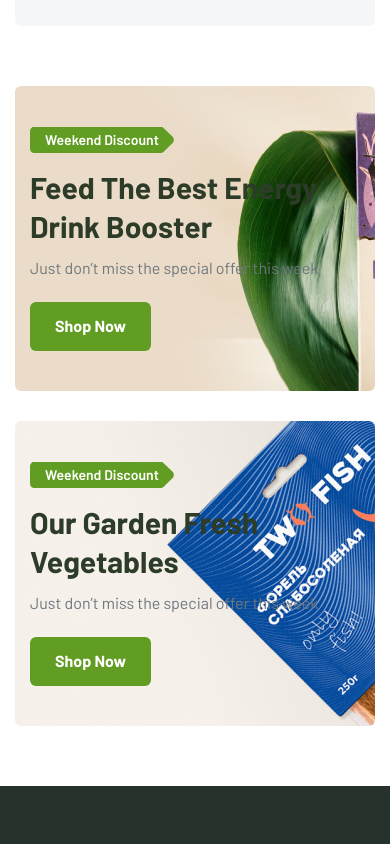
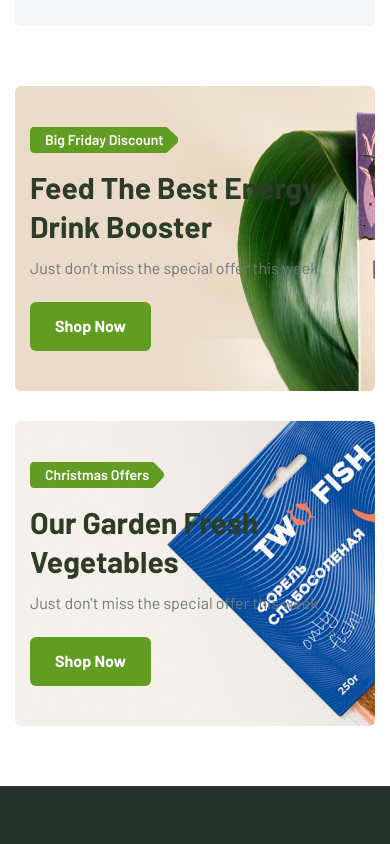
Before and after one commit to Dalaxshan/Q-Mart, a Next.js app: page / in a window 390 px wide. Shown: the part 4340-5184 px from the top of the page. Built offline with nearby package versions, Linux system fonts and the light colour scheme; no server answers; the database is empty; a web font is replaced by a local one.

Commit message:
feat: enhance checkout and footer styles for better mobile responsiveness

```diff
--- a/public/assets/scss/elements/_social.scss
+++ b/public/assets/scss/elements/_social.scss
@@ -1,6 +1,6 @@
 
 .social-and-payment-area-wrapper{
-    padding: 25px 0;
+    padding: 12px 0;
     border-top: 1px solid #E2E2E2;
     display: flex;
     align-items: center;
@@ -22,6 +22,9 @@
         @media #{$large-mobile} {
             flex-direction: column;
             align-items: center;
+            .payment-title{
+                padding-top: 10px;
+            }
             p{
                 margin: 0;
             }
@@ -38,6 +41,7 @@
         font-weight: 400;
         @media #{$large-mobile} {
             display: none;
+
         }
     }
     ul{
--- a/src/app/(inner)/checkout/CheckOutMain.tsx
+++ b/src/app/(inner)/checkout/CheckOutMain.tsx
@@ -150,7 +150,7 @@ export default function CheckOutMain() {
       <div className="w-full max-w-[1696px] m-auto px-[15px]">
         <div className="flex flex-wrap -mx-3">
           {/* Left: Billing Details */}
-          <div className="w-full max-w-full shrink-0 px-[0.75rem] order-2! lg:w-2/3 xl:order-1! pr--40">
+          <div className="w-full max-w-full shrink-0 px-[0.75rem] order-1! lg:w-2/3 xl:order-1! pr--40">
             <div className="rts-billing-details-area">
               <h3 className="title">Shipping Details</h3>
               <form onSubmit={handlePlaceOrder}>
@@ -178,7 +178,7 @@ export default function CheckOutMain() {
           </div>
 
           {/* Right: Order Summary */}
-          <div className="w-full max-w-full shrink-0 px-[0.75rem] order-1! lg:w-1/3 xl:order-2!">
+          <div className="w-full max-w-full shrink-0 px-[0.75rem] order-2! lg:w-1/3 xl:order-2!">
             <h3 className="title-checkout">Your Order</h3>
             <div className="right-card-sidebar-checkout">
               <div className="top-wrapper">
--- a/src/app/globals.css
+++ b/src/app/globals.css
@@ -28,6 +28,59 @@
   :root {
     --background: #0a0a0a;
     --foreground: #ededed;
+  }
+}
+
+.social-and-payment-area-wrapper {
+  padding: 12px 0 !important;
+}
+
+@media only screen and (max-width: 767px) {
+  .social-and-payment-area-wrapper .payment-access .payment-title {
+    padding-top: 10px;
+  }
+
+  .checkout-area .title-checkout {
+    margin-bottom: 16px;
+  }
+
+  .checkout-area .right-card-sidebar-checkout .top-wrapper,
+  .checkout-area .right-card-sidebar-checkout .single-shop-list {
+    margin-left: 16px;
+    margin-right: 16px;
+  }
+
+  .checkout-area .right-card-sidebar-checkout .top-wrapper {
+    padding: 20px 0 16px;
+  }
+
+  .checkout-area .right-card-sidebar-checkout .single-shop-list {
+    flex-direction: row;
+    align-items: center;
+    padding: 18px 0;
+  }
+
+  .checkout-area .right-card-sidebar-checkout .single-shop-list .left-area {
+    min-width: 0;
+    flex: 1;
+  }
+
+  .checkout-area .right-card-sidebar-checkout .single-shop-list .title {
+    max-width: none;
+    overflow-wrap: anywhere;
+  }
+
+  .checkout-area .right-card-sidebar-checkout .single-shop-list .price {
+    flex-shrink: 0;
+    text-align: right;
+  }
+
+  .checkout-area .right-card-sidebar-checkout .cottom-cart-right-area {
+    padding: 20px 16px;
+  }
+
+  .checkout-area .right-card-sidebar-checkout .cottom-cart-right-area .rts-btn {
+    width: 100%;
   }
 }
 
@@ -74,11 +127,11 @@ body {
 
 .discount-product-grid > .discount-offer .thumbnail-preview .badge {
   position: absolute;
-  top: 0;
+  top: 20px;
   left: 0;
   z-index: 5;
-  width: 110px;
-  height: 73px;
+  width: 120px;
+  height: 100px;
   line-height: 0;
 }
 
@@ -132,7 +185,7 @@ body {
   }
 
   .discount-product-grid > .discount-offer .thumbnail-preview {
-    flex-basis: 140px;
+    flex-basis: 240px;
     width: 140px;
     height: 160px;
   }
--- a/src/components/footer/FooterThree.tsx
+++ b/src/components/footer/FooterThree.tsx
@@ -148,9 +148,15 @@ function FooterThree() {
                     </li>
                   </ul>
                 </div>
+
                 <div className="payment-access">
-                  <span>Payment Accepts:</span>
-                  <Image height={80} width={200} src="/assets/images/shop/03.png" alt="payment" />
+                  <span className="payment-title">Payment Accepts:</span>
+                  <Image
+                    height={80}
+                    width={200}
+                    src="/assets/images/shop/03.png"
+                    alt="payment"
+                  />
                 </div>
               </div>
             </div>
--- a/src/components/footer/FooterTwo.tsx
+++ b/src/components/footer/FooterTwo.tsx
@@ -164,7 +164,7 @@ function FooterTwo() {
                                     </p>
                                     <div className="payment-processw-area">
                                         <span>Payment Accepts:</span>
-                                        <Image height={20} width={80} src="assets/images/shop/03.png" alt="payment" />
+                                        <Image height={10} width={80} src="assets/images/shop/03.png" alt="payment" />
                                     </div>
                                 </div>
                             </div>
--- a/src/components/header/HeaderTwo.tsx
+++ b/src/components/header/HeaderTwo.tsx
@@ -157,11 +157,11 @@ function HeaderTwo() {
                     </div>
                     <div className="accont-wishlist-cart-area-header">
                       <Link
-                        href="/register"
+                        href="/login"
                         className="btn-border-only account"
                       >
                         <i className="fa-light fa-user" />
-                        Register
+                        Login
                       </Link>
 
                       <WishList />
--- a/src/components/product/BestDiscount.tsx
+++ b/src/components/product/BestDiscount.tsx
@@ -13,7 +13,7 @@ function BestDiscount() {
               <div className="col-lg-6">
                 <div className="feature-product-area-large-2 bg_image">
                   <div className="inner-feature-product-content">
-                    <span>Weekend Discount</span>
+                    <span>Big Friday Discount</span>
                     <h2 className="title">
                       Feed The Best Energy <br />
                       Drink Booster
@@ -28,7 +28,7 @@ function BestDiscount() {
               <div className="col-lg-6">
                 <div className="feature-product-area-large-2 bg_2 bg_image">
                   <div className="inner-feature-product-content">
-                    <span>Weekend Discount</span>
+                    <span>Christmas Offers</span>
                     <h2 className="title">
                       Our Garden Fresh <br />
                       Vegetables
```
Also changed, not shown: public/assets/scss/elements/_checkout.scss (+41 -0 lines), src/components/product-main/DiscountProductMain.tsx (+10 -2 lines), public/assets/images/shop/03.png.
